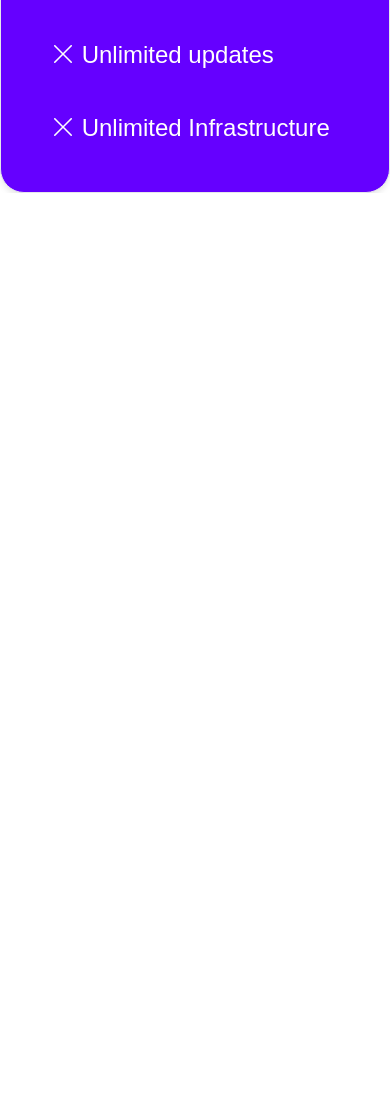
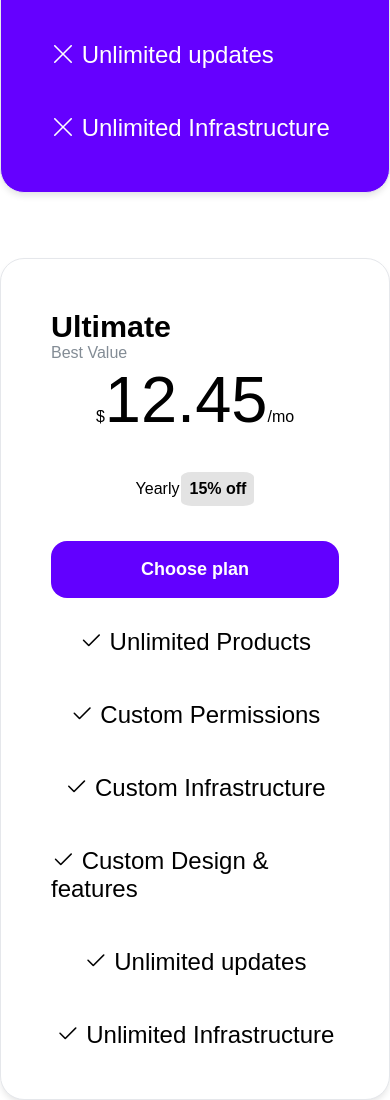
Before and after one commit to christian-matarazzo/htmlcss-pricing-plan, a plain HTML site: page index.html in a window 390 px wide. Shown: the part 2210-3310 px from the top of the page. Before the commit the page ends 2403 px from the top, so only its background shows below. Drawn offline with nearby package versions, Linux system fonts and the light colour scheme.

Commit message:
add third card and bonus tablet response

```diff
--- a/index.html
+++ b/index.html
@@ -31,6 +31,8 @@
 
             <div class="cards">
 
+
+                <!-- basic card -->
 
                 <div class="basic-card">
                     <div class="card-title">
@@ -75,13 +77,7 @@
                     </div>
                 </div>
 
-
-
-
-
-
-
-
+                <!-- professional card -->
 
                 <div class="professional-card">
 
@@ -94,7 +90,7 @@
 
                         <div class="card-price">
                             <span class="currency">$</span>
-                            <span class="price">2.45</span>
+                            <span class="price">4.45</span>
                             <span class="time">/mo</span>
                         </div>
 
@@ -112,7 +108,7 @@
                                 <li><i class="bi bi-check2"></i> Unlimited Products</li>
                                 <li><i class="bi bi-check2"></i> Custom Permissions</li>
                                 <li><i class="bi bi-check2"></i> Custom Infrastructure</li>
-                                <li><i class="bi bi-x-lg"></i> Custom Design & features</li>
+                                <li><i class="bi bi-check2"></i> Custom Design & features</li>
                                 <li><i class="bi bi-x-lg"></i> Unlimited updates</li>
                                 <li><i class="bi bi-x-lg"></i> Unlimited Infrastructure</li>
                             </ul>
@@ -125,6 +121,48 @@
                 </div>
 
 
+                <!-- ultimate card -->
+                <div class="ultimate-card">
+
+
+                    <div class="card-title">
+
+                        <div class="title">
+                            <h3>Ultimate</h3>
+                        </div>
+                        <p class="subtitle">Best Value</p>
+
+                        <div class="card-price">
+                            <span class="currency">$</span>
+                            <span class="price">12.45</span>
+                            <span class="time">/mo</span>
+                        </div>
+
+                        <div class="discount">
+                            Yearly<span> 15% off</span>
+                        </div>
+
+                        <div class="plan-button">
+                            <button class="CTA">Choose plan</button>
+                        </div>
+
+                        <div>
+                            <ul class="plan-list">
+
+                                <li><i class="bi bi-check2"></i> Unlimited Products</li>
+                                <li><i class="bi bi-check2"></i> Custom Permissions</li>
+                                <li><i class="bi bi-check2"></i> Custom Infrastructure</li>
+                                <li><i class="bi bi-check2"></i> Custom Design & features</li>
+                                <li><i class="bi bi-check2"></i> Unlimited updates</li>
+                                <li><i class="bi bi-check2"></i> Unlimited Infrastructure</li>
+                            </ul>
+                        </div>
+
+
+                    </div>
+                </div>
+
+            </div>
 
 
         </main>
@@ -136,7 +174,7 @@
 
 
 
-    </div>
+
 
 
 
--- a/style.css
+++ b/style.css
@@ -10,18 +10,25 @@ font-family: sans-serif;
 }
 
 .container {
-    max-width: 900px;
+    min-width: 390px;
+    max-width: 1400px;
     margin: auto;
 }
 
+
+
 .header {
+    display: flex;
+    flex-direction: column;
     position: relative;
+    align-items: center;
     margin: 70px 55px;
 }
 
 .header>h1 {
     font-size: 74px;
 }
+
 
 h2 {
 
@@ -40,14 +47,11 @@ h2 {
 
 
     button {
-    appearance: none;
-    -webkit-appearance: none;
         background: transparent;
         border: none;
         font-size: 16px;
         color: rgb(129, 133, 143);
         padding: 8px 12px;
-    transition: all 0.2s ease;
         font-size: 25px;
     }
 
@@ -115,7 +119,7 @@ h2 {
 
 
 
-.CTA{
+.CTA {
     display: flex;
     justify-content: center;
     background-color: #6200ff;
@@ -142,7 +146,8 @@ h2 {
 
 /* cards css */
 
-.basic-card {
+.basic-card,
+.ultimate-card {
     background-color: #fff;
     border: 1px solid #e5e7eb;
     border-radius: 24px;
@@ -166,11 +171,12 @@ h2 {
 
         color: white;
     }
-        .CTA-professional{
+
+    .CTA-professional {
         display: flex;
         justify-content: center;
         background-color: #ffffff;
-            color:rgb(98, 0, 255);
+        color: rgb(98, 0, 255);
         border: none;
         width: 100%;
         padding: 18px 0;
@@ -180,3 +186,15 @@ h2 {
         font-weight: 700;
     }
 }
+
+
+.ultimate-card {
+    display: flex;
+    flex-grow: 1;
+
+    .plan-list {
+        display: flex;
+        align-items: center;
+    }
+
+}
```
Lines whose indentation alone changed are shown as unchanged.
